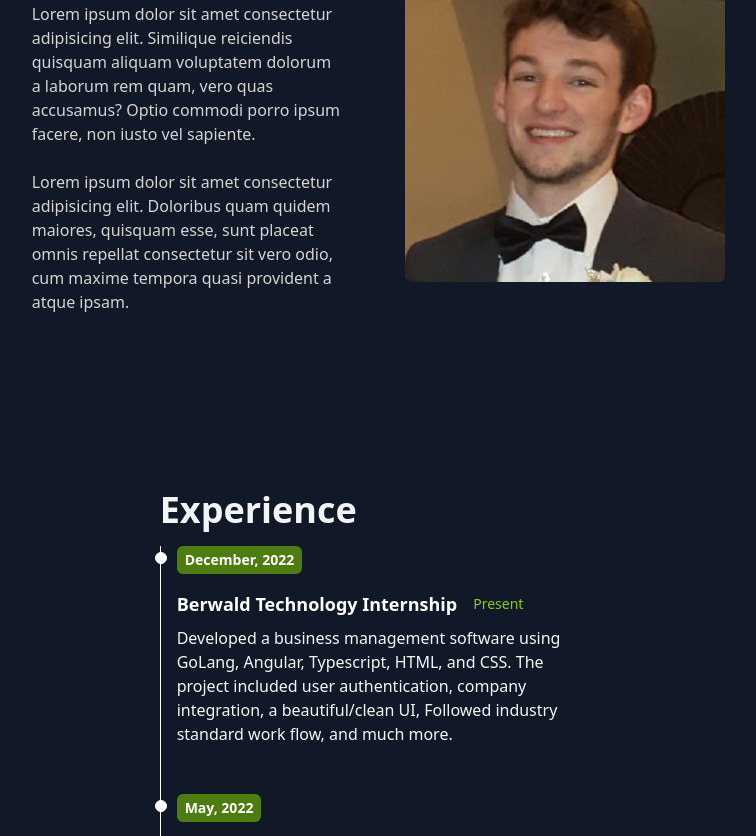
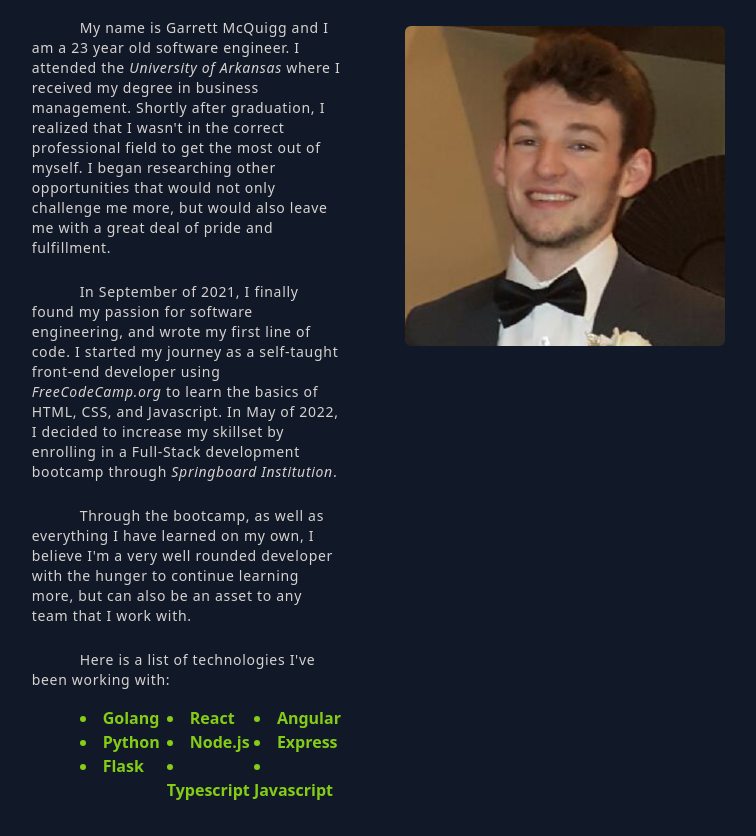
Before and after one commit to GarrettMcQuigg/Portfolio, a React (Vite) app: page / in a window 1280 px wide. Shown: the part 1124-1960 px from the top of the page, without its empty margins (267-1023 px from the left). Built offline with nearby package versions, Linux system fonts and the light colour scheme.

Commit message:
touch-ups

```diff
--- a/src/components/About.jsx
+++ b/src/components/About.jsx
@@ -9,23 +9,53 @@ function About() {
     >
       <div className="grid lg:grid-cols-1 xl:grid-cols-2 md:w-7/12">
         <div className="px-8">
-          <h1 className="md:text-4xl font-bold text-gray-100">About Me</h1>
-          <p className="">
-            Lorem ipsum dolor sit amet consectetur adipisicing elit. Similique
-            reiciendis quisquam aliquam voluptatem dolorum a laborum rem quam,
-            vero quas accusamus? Optio commodi porro ipsum facere, non iusto vel
-            sapiente.
+          <h1 className="md:text-4xl font-bold text-gray-100 pb-4">About Me</h1>
+          <p className="text-sm indent-12 tracking-wider">
+            My name is Garrett McQuigg and I am a 23 year old software engineer.
+            I attended the <i>University of Arkansas</i> where I received my
+            degree in business management. Shortly after graduation, I realized
+            that I wasn't in the correct professional field to get the most out
+            of myself. I began researching other opportunities that would not
+            only challenge me more, but would also leave me with a great deal of
+            pride and fulfillment.
           </p>{" "}
           <br />
-          <p>
-            Lorem ipsum dolor sit amet consectetur adipisicing elit. Doloribus
-            quam quidem maiores, quisquam esse, sunt placeat omnis repellat
-            consectetur sit vero odio, cum maxime tempora quasi provident a
-            atque ipsam.
+          <p className="text-sm indent-12 tracking-wider">
+            In September of 2021, I finally found my passion for software
+            engineering, and wrote my first line of code. I started my journey
+            as a self-taught front-end developer using <i>FreeCodeCamp.org</i>{" "}
+            to learn the basics of HTML, CSS, and Javascript. In May of 2022, I
+            decided to increase my skillset by enrolling in a Full-Stack
+            development bootcamp through <i>Springboard Institution</i>.
           </p>
+          <br />
+          <p className="text-sm indent-12 tracking-wider">
+            Through the bootcamp, as well as everything I have learned on my
+            own, I believe I'm a very well rounded developer with the hunger to
+            continue learning more, but can also be an asset to any team that I
+            work with.
+          </p>
+          <br />
+          <p className="text-sm indent-12 tracking-wider">
+            Here is a list of technologies I've been working with:
+          </p>
+          <ul className="grid grid-cols-3 pt-4 list-disc list-inside text-lime-500 font-semibold pl-12">
+            <li>Golang</li>
+            <li>React</li>
+            <li>Angular</li>
+            <li>Python</li>
+            <li>Node.js</li>
+            <li>Express</li>
+            <li>Flask</li>
+            <li>Typescript</li>
+            <li>Javascript</li>
+          </ul>
         </div>
-        <div className="flex justify-center xl:justify-start lg:pl-8 pt-8 xl:pt-0 md:pl-2">
-          <img src={me} className="max-w-xs rounded-md md:h-fit" />
+        <div className="flex justify-center xl:justify-start lg:pl-8 pt-8 lg:pt-16 md:pl-2">
+          <img
+            src={me}
+            className="max-w-xs rounded-md md:h-fit hover:scale-110 hover:translate-y-6 hover:-translate-x-6 hover:skew-y-3 hover:duration-300"
+          />
         </div>
       </div>
     </div>
```
